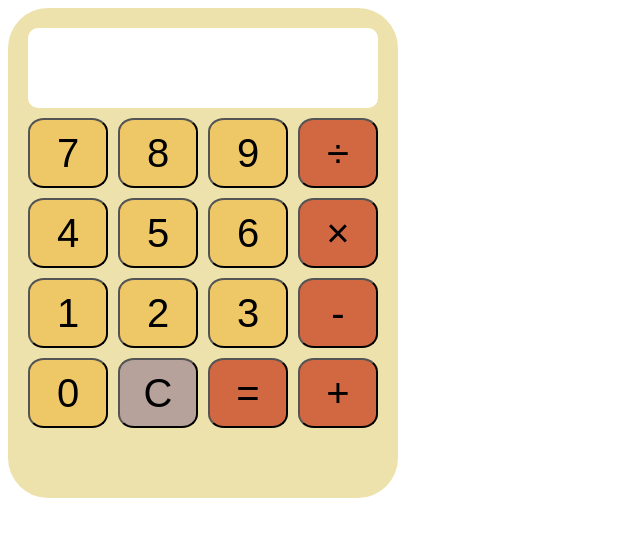
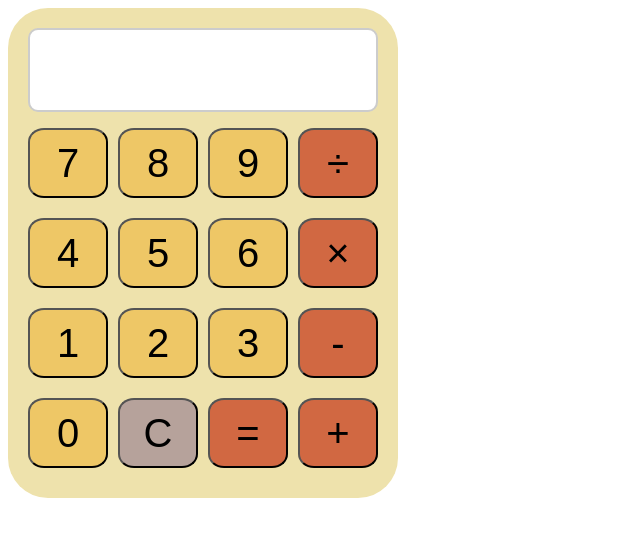
Before and after one commit to Marrrizh/Calculater, a plain HTML site: page index.html in a window 1280 px wide. Shown: the whole page, without its empty margins (0-640 px from the left). Drawn offline with Linux system fonts and the light colour scheme.

Commit message:
Added css for display

```diff
--- a/style.css
+++ b/style.css
@@ -3,6 +3,7 @@
  height: 450px;
 display: grid;
 gap:10px;
+row-gap: 20px;
 grid-template-columns: repeat(4, 1fr); /* 4 одинаковые колонки */
 grid-template-rows:80px repeat(4, 70px); /* экран + 4 ряда кнопок */
 background-color: rgb(238, 226, 172);
@@ -14,9 +15,15 @@ border-radius: 40px;
     grid-column: 1/-1;
     border-radius: 10px;
    width: auto;
-   height: 100%;
+    height: 60px;
     background-color: rgb(255, 255, 255);
     border-color: rgb(92, 88, 88);
+     font-size: 40px;           /* Крупный шрифт */
+    text-align: right;         /* Выравнивание по правому краю */
+    padding: 10px 10px;        /* Отступы внутри */
+    border: 2px solid #ccc;    /* Обводка */
+    background: white;         /* Четкий контраст */
+    margin-bottom: 10px;
 }
 
 button{
```
